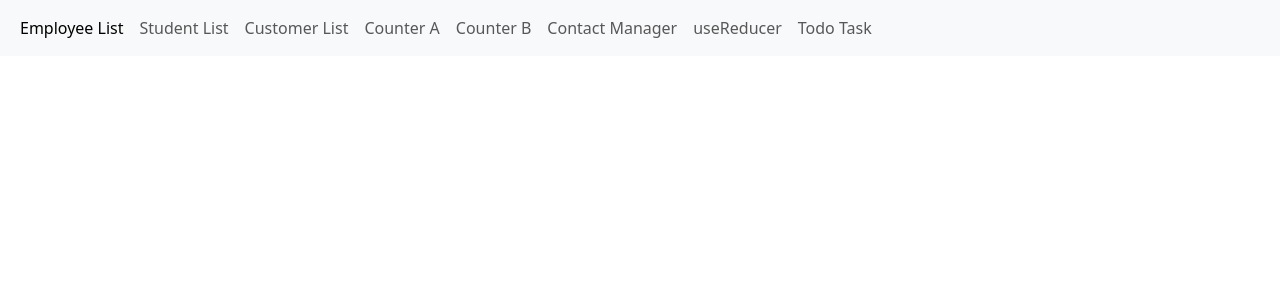
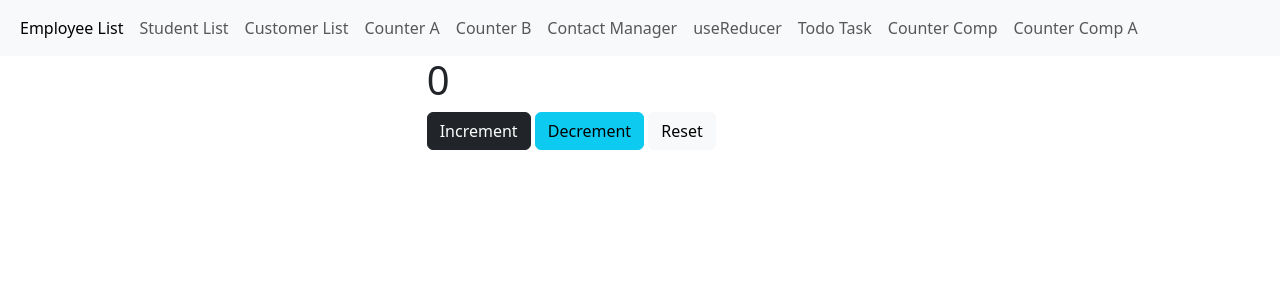
Before and after one commit to Vaibhavi7499/React-Hooks-Practical, a React (Create React App) app: page /counterComp in a window 1280 px wide. Shown: the top 300 px of the page. Built offline with nearby package versions, Linux system fonts and the light colour scheme.

Commit message:
useCounter hook

```diff
--- a/src/App.js
+++ b/src/App.js
@@ -12,6 +12,8 @@ import CounterB from "./ContextAPI/CounterB";
 import ContactManager from "./ContactManager";
 import Todo from "./component/useReducerHook/Todo";
 import TodoTask from "./component/todoTask/TodoTask";
+import CounterComp from "./component/CounterComp";
+import { CounterCompA } from "./component/CounterCompA";
 
 function App() {
   let [count, setCount] = useState(0);
@@ -33,6 +35,8 @@ function App() {
             <Route path="/contactmanager" element={<ContactManager/>} />
             <Route path="/useReducer" element={<Todo/>} />
             <Route path="/todotask" element={<TodoTask/>} />
+            <Route path="/counterComp" element={<CounterComp/>} />
+            <Route path="/counterCompA" element={<CounterCompA/>} />
           </Routes>
         </BrowserRouter>
       </counterContext.Provider>
--- a/src/Layout.js
+++ b/src/Layout.js
@@ -42,6 +42,12 @@ const Layout = () => {
               <li className="nav-item">
                   <Link className="nav-link" to="/todotask">Todo Task</Link>
               </li>
+              <li className="nav-item">
+                  <Link className="nav-link" to="/counterComp">Counter Comp</Link>
+              </li>
+              <li className="nav-item">
+                  <Link className="nav-link" to="/counterCompA">Counter Comp A</Link>
+              </li>
             </ul>
           </div>
         </div>
--- /dev/null
+++ b/src/component/CounterComp.js
@@ -0,0 +1,19 @@
+import React from "react";
+import useCounter from "../customHook/useCounter";
+
+const CounterComp = () => {
+
+ let [counter, increment, decrement, reset] = useCounter(5);
+
+
+  return (
+    <div className="col-md-4 m-auto">
+        <h1>{counter}</h1>
+        <button className="btn btn-dark" onClick={increment}>Increment</button>{" "}
+        <button className="btn btn-info" onClick={decrement}>Decrement</button>{" "}
+        <button className="btn btn-light" onClick={reset}>Reset</button>
+      </div>
+  );
+};
+
+export default CounterComp;
--- /dev/null
+++ b/src/component/CounterCompA.js
@@ -0,0 +1,15 @@
+import React from 'react'
+import useCounter from '../customHook/useCounter';
+
+export const CounterCompA = () => {
+   let [counter, increment, decrement, reset] = useCounter(5);
+
+    return (
+      <div className="col-md-4 m-auto">
+        <h1>{counter}</h1>
+        <button className="btn btn-dark" onClick={increment}>Increment</button>{" "}
+        <button className="btn btn-info" onClick={decrement}>Decrement</button>{" "}
+        <button className="btn btn-light" onClick={reset}>Reset</button>
+      </div>
+    );
+}
--- /dev/null
+++ b/src/customHook/useCounter.js
@@ -0,0 +1,21 @@
+import {useState} from 'react'
+
+const useCounter = (five) => {
+    let [counter, setCounter] = useState(0);
+
+    let increment = () => {
+       setCounter(prev => prev + five);
+    }
+
+    let decrement = () => {
+       setCounter((prev) => prev - five);
+    }
+
+    let reset = () => {
+       setCounter(0);
+    }
+
+    return [counter, increment, decrement, reset]
+}
+
+export default useCounter
```
